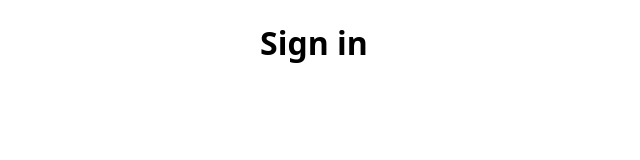
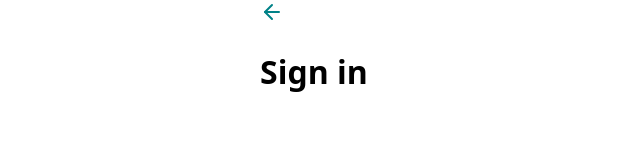
Before and after one commit to niklonberg/LearnHTMLCSS-Fake-Bank, a website built with Vite: page pages/sign-in.html in a window 1280 px wide. Shown: the whole page, without its empty margins (0-640 px from the left). Built offline with nearby package versions, Linux system fonts and the light colour scheme.

Commit message:
hid anchor text with sr-only class, added background image for back arrow

```diff
--- a/pages/sign-in.css
+++ b/pages/sign-in.css
@@ -1,7 +1,9 @@
 @layer component {
   #back-btn {
-    background-color: red;
-    width: 10px;
-    height: 10px;
+    display: inline-block;
+    background-image: url("/assets/icons/back.svg");
+    background-repeat: no-repeat;
+    width: 24px;
+    height: 24px;
   }
 }
--- a/pages/sign-in.html
+++ b/pages/sign-in.html
@@ -9,7 +9,7 @@
   <body>
     <header>
       <div id="header" class="container">
-        <a id="#back-btn" href="onboarding.html">
+        <a id="back-btn" href="onboarding.html">
           <span class="sr-only">Return to previous page</span>
         </a>
         <h1>Sign in</h1>
```
Also changed, not shown: assets/icons/back.svg (added).
